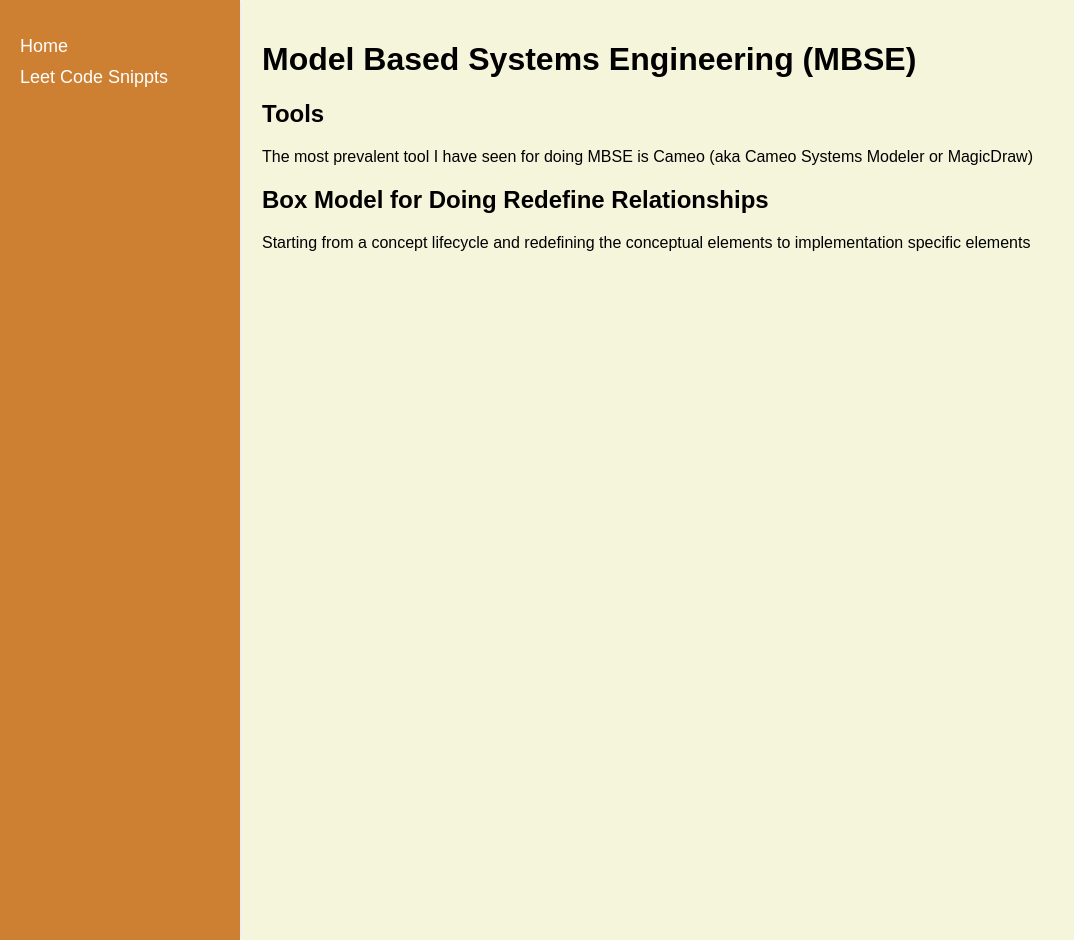
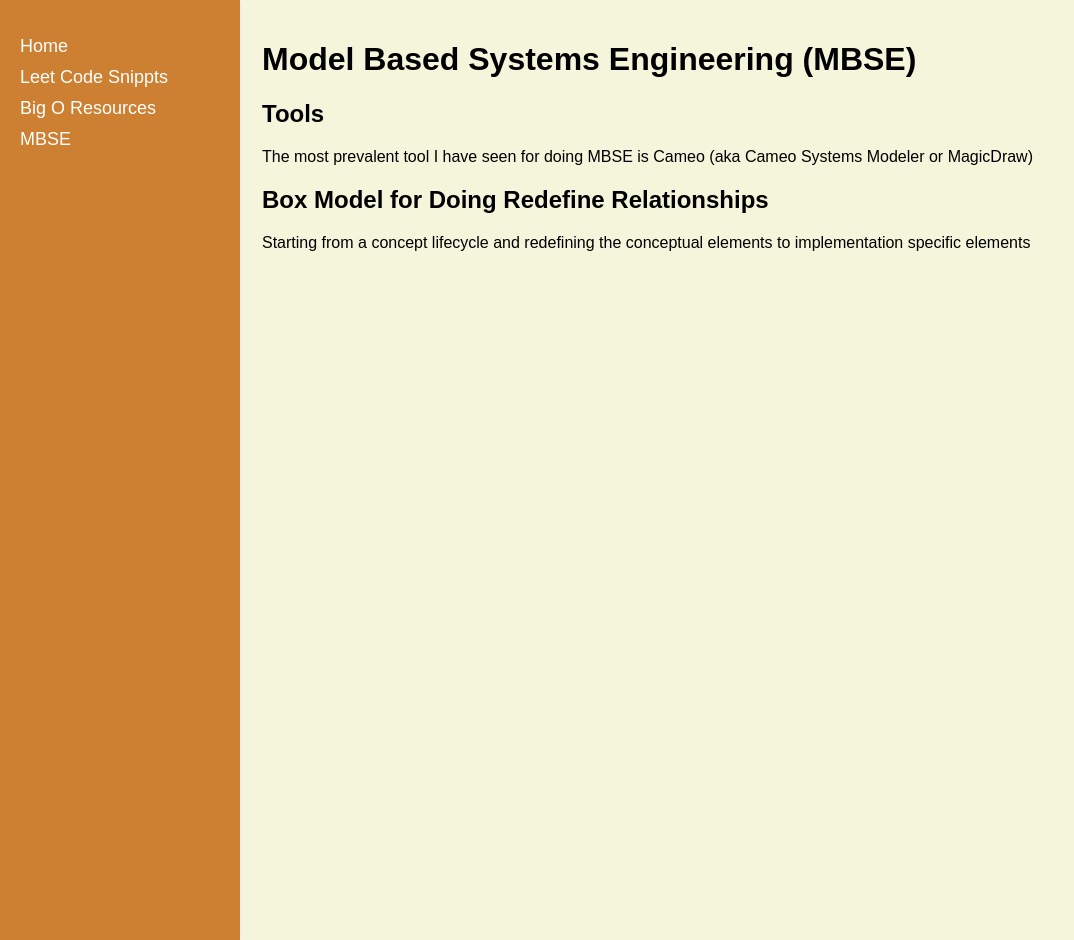
Before and after one commit to Etharialle/Etharialle, an MkDocs documentation site: the page built from website/docs/mbse.md, in a window 1280 px wide. Shown: the whole page, without its empty margins (0-1074 px from the left). Built offline with MkDocs 1.6.1, drawn with Linux system fonts in a browser that asks for light colours.

Commit message:
MBSE page and big-o-resources

```diff
--- a/website/mkdocs.yml
+++ b/website/mkdocs.yml
@@ -11,3 +11,5 @@ extra_css:
 nav:
   - Home: index.md
   - Leet Code Snippts: leetcode-snippets.md
+  - Big O Resources: big-o-resources.md
+  - MBSE: mbse.md
```
Also changed, not shown: website/site/404.html, website/site/big-o-resources/index.html, website/site/index.html, website/site/leetcode-snippets/index.html, website/site/mbse/index.html, website/site/search/search_index.json.
